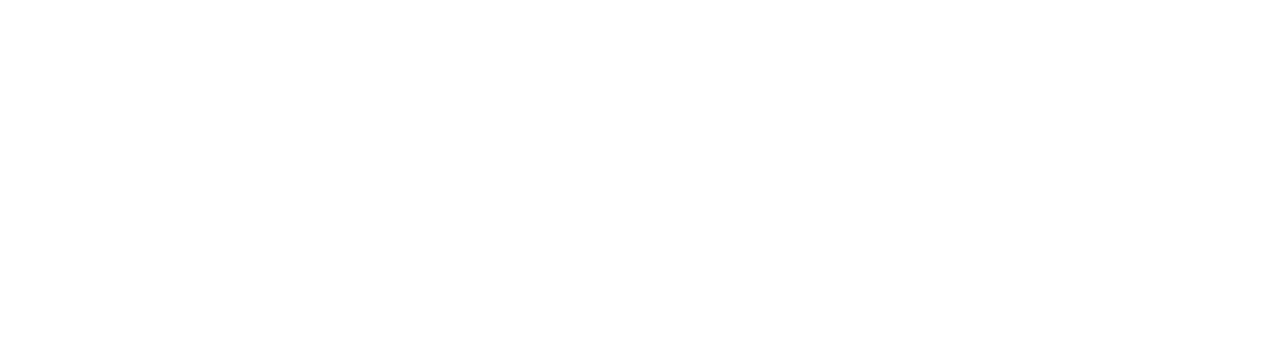
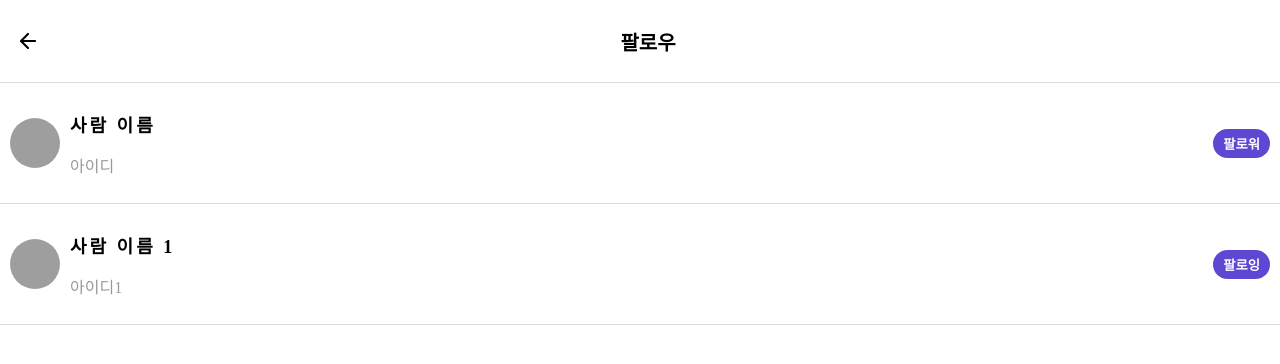
Before and after one commit to jwj9127/likelion12th-trendition-Front, a React (Create React App) app: page /follow in a window 1280 px wide. Before the commit this address had no page. Shown: the top 364 px of the page. Built offline with nearby package versions, Linux system fonts and the light colour scheme; grey boxes are pictures that could not be loaded; a web font is replaced by a local one.

Commit message:
add: Follow

```diff
--- a/src/App.js
+++ b/src/App.js
@@ -9,6 +9,8 @@
 import SignUpNext from "./pages/SignUpNext.jsx";
 import Search from "./pages/Search.jsx";
 import Mypage from "./pages/Mypage.jsx";
+import Follow from "./pages/Follow.jsx";
+import Follower from "./pages/Follower.jsx";
 
 function App() {
     return (
@@ -21,6 +23,8 @@
                 <Route path="/main" element={<Main />} />
                 <Route path="/search" element={<Search />} />
                 <Route path="/mypage" element={<Mypage />} />
+                <Route path="/follow" element={<Follow />} />
+                <Route path="/follower" element={<Follower />} />
             </Routes>
         </div>
     );
--- /dev/null
+++ b/src/css/Follow.css
@@ -0,0 +1,73 @@
+body {
+    font-family: sans-serif;
+    margin: 0;
+    padding: 0;
+}
+
+.top-nav{
+    padding: 10px 20px;
+    display: flex;
+    justify-content: space-between;
+    align-items: center;
+    border-bottom: 1px solid #ddd;
+}
+
+.info{
+    margin-left: 10px;
+}
+
+
+.list {
+    list-style: none;
+    padding: 0;
+    margin: 0;
+}
+
+  .list-item {
+    display: flex;
+    align-items: center;
+    padding: 10px;
+    border-bottom: 1px solid #ddd;
+  }
+
+  /* 프로필 사진 스타일 */
+
+  .profile-image {
+    width: 50px;
+    height: 50px;
+    border-radius: 50%;
+  }
+
+  /* 이름 스타일 */
+
+  .name {
+    color: black;
+    font-size: 18px;
+    font-weight: bold;
+  }
+
+  /* 사용자 이름 스타일 */
+
+  .username {
+    font-size: 16px;
+    color: #999;
+  }
+
+  .title{
+    font-size: 20px;
+    font-weight: bold;
+  }
+
+  /* 팔로잉 버튼 스타일 */
+
+  .button {
+    position: absolute;
+    right: 10px;
+    background-color: #5E47D2;
+    color: #fff;
+    padding: 5px 10px;
+    border: none;
+    border-radius: 30px;
+    margin-left: 10px;
+    font-weight: bold;
+  }
--- /dev/null
+++ b/src/pages/Follow.jsx
@@ -0,0 +1,53 @@
+import React from "react";
+import { useState, useEffect } from "react";
+import "../css/Follow.css";
+import backIcon from "../imgs/backIcon.png";
+
+const Follow = () => {
+  const [data, setData] = useState([{username: "이름", avatar_url: "이미지", following: false, name: "아이디", login: "사람 이름"},{username: "이름1", avatar_url: "이미지", following: true, name: "아이디1", login: "사람 이름 1"}]);
+
+  // useEffect(() => {
+  //   fetch('https://api.github.com/users/이름/following')
+  //     .then((response) => response.json())
+  //     .then((json) => setData(json));
+  // }, []);
+
+  const handleFollow = (username) => {
+    setData(data.map((i) => {
+      if (i.username === username) {
+        if (i.following === false){
+          i.following = true;
+        }else{
+          i.following = false;
+        }
+      }
+      return i;
+    }));
+  };
+
+  return (
+    <div className="main">
+      <div className="top-nav">
+        <img src={backIcon} alt="뒤로가기" />
+        <h2 className="title">팔로우</h2>
+        <div></div>
+      </div>
+      <ul className="list">
+        {data.map((item) => (
+          <li key={item.username} className="list-item">
+            <img className="profile-image" src={item.avatar_url} alt="" />
+            <div className="info">
+              <h3 className="name">{item.login}</h3>
+              <p className="username">{item.name}</p>
+            </div>
+            <button className="button" onClick={() => handleFollow(item.username)}>
+              {item.following ? '팔로잉' : '팔로워'}
+            </button>
+          </li>
+        ))}
+      </ul>
+    </div>
+  );
+};
+
+export default Follow;
--- /dev/null
+++ b/src/pages/Follower.jsx
@@ -0,0 +1,54 @@
+import React from "react";
+import { useState, useEffect } from "react";
+// import "../css/Follower.css";
+import "../css/Follow.css";
+import backIcon from "../imgs/backIcon.png";
+
+const Follower = () => {
+  const [data, setData] = useState([{username: "이름", avatar_url: "이미지", following: false, name: "아이디", login: "사람 이름"},{username: "이름1", avatar_url: "이미지", following: true, name: "아이디1", login: "사람 이름 1"}]);
+
+  // useEffect(() => {
+  //   fetch('https://api.github.com/users/이름/following')
+  //     .then((response) => response.json())
+  //     .then((json) => setData(json));
+  // }, []);
+
+  const handleFollow = (username) => {
+    setData(data.map((i) => {
+      if (i.username === username) {
+        if (i.following === false){
+          i.following = true;
+        }else{
+          i.following = false;
+        }
+      }
+      return i;
+    }));
+  };
+
+  return (
+    <div className="main">
+      <div className="top-nav">
+        <img src={backIcon} alt="뒤로가기" />
+        <h2 className="title">팔로우</h2>
+        <div></div>
+      </div>
+      <ul className="list">
+        {data.map((item) => (
+          <li key={item.username} className="list-item">
+            <img className="profile-image" src={item.avatar_url} alt="" />
+            <div className="info">
+              <h3 className="name">{item.login}</h3>
+              <p className="username">{item.name}</p>
+            </div>
+            <button className="button" onClick={() => handleFollow(item.username)}>
+              {item.following ? '팔로잉' : '팔로워'}
+            </button>
+          </li>
+        ))}
+      </ul>
+    </div>
+  );
+};
+
+export default Follower;
```
Also changed, not shown: src/imgs/backIcon.png (added).
